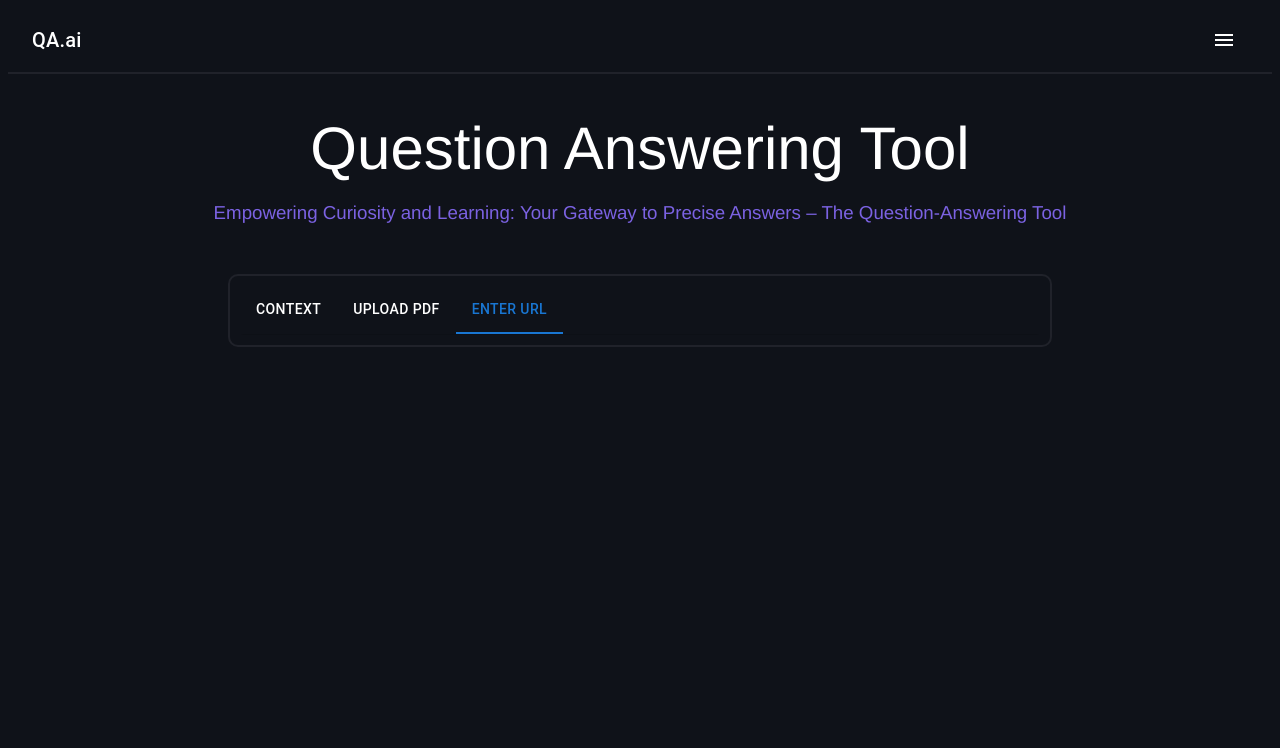
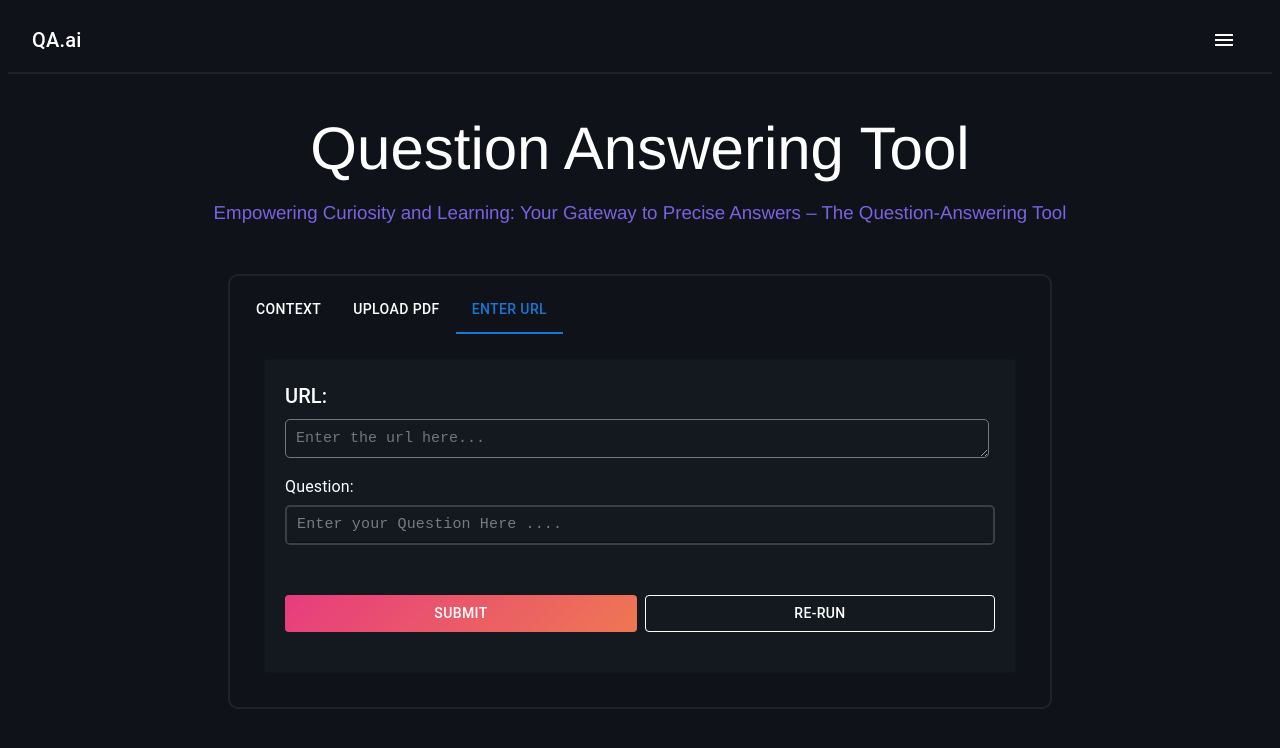
Before and after one commit to Anjaly1997/question-answering-tool, a React (Create React App) app: page / in a window 1280 px wide. Both pictures are taken after a click on the tab "ENTER URL". Shown: the top 748 px of the page. Built offline with nearby package versions, Linux system fonts and the light colour scheme.

Commit message:
Added input URl component

```diff
--- a/src/components/CustomTabsPanel.js
+++ b/src/components/CustomTabsPanel.js
@@ -10,6 +10,7 @@ import InputText from './InputText';
 import DisplayAnswer from './DisplayAnswer';
 import axios from 'axios';
 import InputPdf from './InputPdf';
+import InputUrl from './InputUrl';
 
 
 
@@ -97,6 +98,10 @@ export default function CustomTabs() {
         <InputPdf onSubmit={handleUserInput} onReRun={handleReRun} />
         {/* {showAnswer && <DisplayAnswer answer={answer} />} */}
         </CustomTabPanel>
+        <CustomTabPanel value={value} index={2}>
+        <InputUrl onSubmit={handleUserInput} onReRun={handleReRun} />
+        {/* {showAnswer && <DisplayAnswer answer={answer} />} */}
+        </CustomTabPanel>
 
 
       </Card>
--- /dev/null
+++ b/src/components/InputUrl.js
@@ -0,0 +1,117 @@
+import React, { useState } from 'react';
+import Box from '@mui/material/Box';
+import Card from '@mui/material/Card';
+import CardActions from '@mui/material/CardActions';
+import CardContent from '@mui/material/CardContent';
+import Button from '@mui/material/Button';
+import Typography from '@mui/material/Typography';
+import TextareaAutosize from '@mui/material/TextareaAutosize';
+import Input from '@mui/material/Input';
+
+function InputURL({ onSubmit, onReRun }) {
+  const [url, setUrl] = useState('');
+  const [question, setQuestion] = useState('');
+
+  const handleSubmit = () => {
+    onSubmit({ url, question });
+  };
+
+  const handleReRun = () => {
+    setUrl('');
+    setQuestion('');
+    onReRun(); // Call the onReRun function from props
+  };
+
+  const card = (
+    <React.Fragment>
+      <CardContent sx={{ padding: '20px', textAlign: 'left' }}>
+      <Typography variant="h6" gutterBottom color="#ffffff">
+          URL:
+        </Typography>
+        <TextareaAutosize
+          rowsMin={8}
+          maxRows={8}
+          style={{
+            width: '96%',
+            maxWidth: '96%',
+            marginBottom: '10px',
+            padding: '10px',
+            backgroundColor: 'transparent',
+            color: '#ffffff',
+            borderRadius:'5px'
+            ,fontSize:'15px',
+          }}
+          placeholder="Enter the url here..."
+          value={url}
+          onChange={(e) => setUrl(e.target.value)}
+        />
+        <Typography variant="body1" gutterBottom color="#ffffff">
+          Question:
+        </Typography>
+
+        <Input
+          fullWidth
+          style={{
+            width: '100%',
+            marginBottom: '10px',
+            padding: '3px 10px ',
+            backgroundColor: 'transparent',
+            color: '#ffffff',
+            fontFamily:'monospace',
+            borderRadius: '5px',
+            fontSize:'15px',
+            border: '2px solid #3b3e42',
+          }}
+          placeholder="Enter your Question Here ...."
+          value={question}
+          onChange={(e) => setQuestion(e.target.value)}
+        />
+      </CardContent>
+      <CardActions sx={{ padding:'20px',paddingBottom:'40px',textAlign: 'left' }}>
+      <Button
+  sx={{
+    flexGrow: 1,
+    background: 'linear-gradient(-45deg, #ee7752, #e73c7e)',
+    boxShadow: 'none',
+    color: 'white',
+    '&:hover': {
+      background: 'linear-gradient(-45deg, #e73c7e, #ee7752)',
+      boxShadow: 'none',
+    },
+    '& + button': {
+      borderColor: 'white',
+    },
+  }}
+  variant="contained"
+  onClick={handleSubmit}
+>
+  Submit
+</Button>
+<Button
+  sx={{
+    flexGrow: 1,
+    color: 'white',
+    borderColor: 'white',
+  }}
+  variant="outlined"
+  onClick={handleReRun}
+>
+  Re-Run
+</Button>
+
+      </CardActions>
+    </React.Fragment>
+  );
+
+  return (
+    <div>
+      <Box sx={{ minWidth: 275, maxWidth: '800px', margin: '0 auto' }}>
+      <Card variant="outlined" sx={{ backgroundColor: '#141920' }}>
+          {card}
+        </Card>
+      </Box>
+    </div>
+  );
+}
+
+export default InputURL;
```
